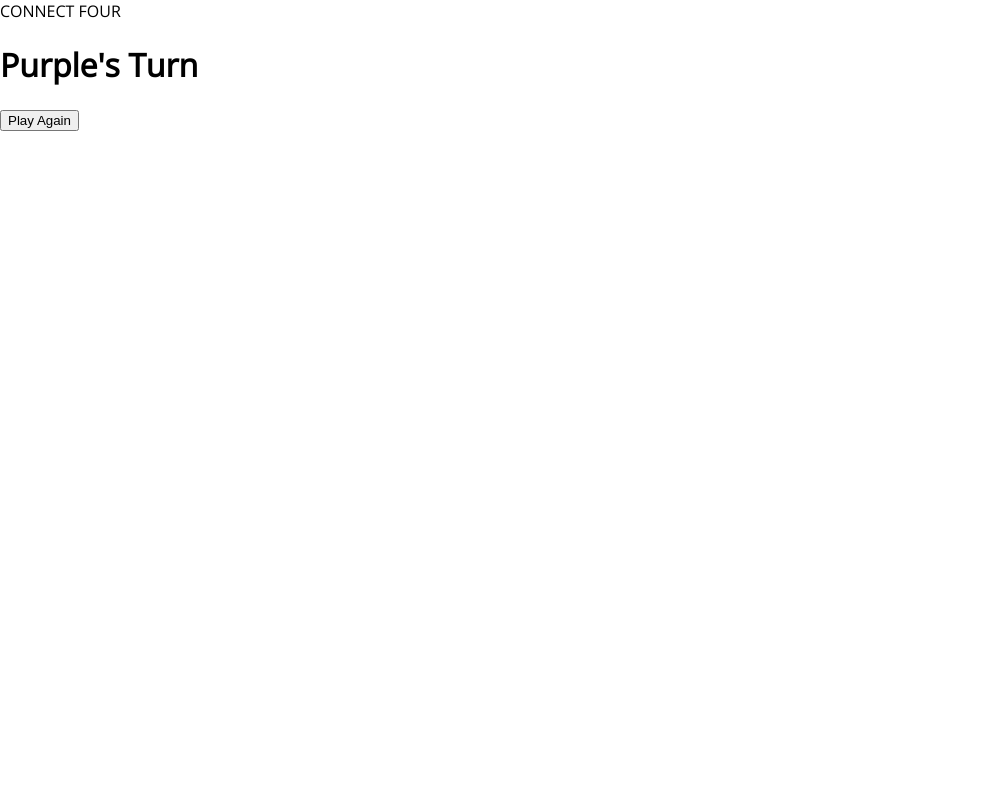
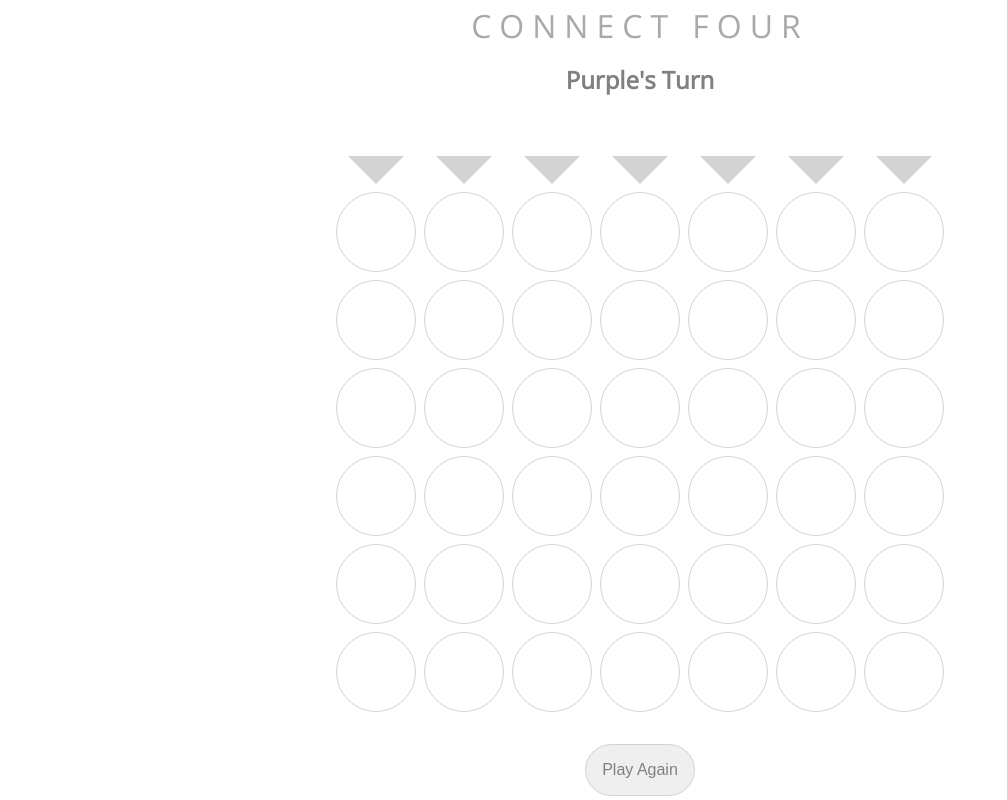
Before and after one commit to myDeveloperJourney/connect-four-app, a plain HTML site: page index.html in a window 1280 px wide. Shown: the whole page, without its empty margins (0-1007 px from the left). Drawn offline with nearby package versions, Linux system fonts and the light colour scheme.

Commit message:
completes styles

```diff
--- a/styles/style.css
+++ b/styles/style.css
@@ -6,36 +6,44 @@ body {
     font-family: "Open Sans", Helvetica, Arial, sans-serif;
     height: 100vh;
     margin: 0;
-
-    /* create a flex container with items in a column */
-    /* center the content vertically and horizontally */
-
+    display: flex;
+    flex-direction: column;
+    justify-content: center;
+    align-items: center;
 }
 
 header {
-    /* styling for header - size, color*/
+    font-size: 4vmin;
+    color: darkgrey;
+    letter-spacing: 1vmin;
 }
 
 h1 {
-     /* styling for heading - size, color*/
+    color: grey;
+    font-size: 3vmin;
 }
 
 #markers {
-    width: 75vmin;
-    margin: auto;
+    /* width: 75vmin; */
+    /* margin: auto; */
     /* create a  grid container  */
+    display: grid;
     /* create a 7 column grid template */
-    /* hint: look at the repeat() function */
-
+    grid-template-columns: repeat(7, 10vmin);
     /* set a gap between the grid cells */
-
+    gap: 1vmin;
     /* set the margin-top between heading and markers */
+    margin-top: 4vmin;
 }
 
 #markers > div {
-
     /* set a height for the marker */
+    height: 10vmin;
     /* provide a wide border width and solid border style */
+    border-width: 5vmin;
+    border-color: lightgrey transparent transparent;
+    border-style: solid;
+    transform: scale(.7);
     /* use the border-color to make the top border grey but the other sides should be transparent*/
     /* https://www.w3schools.com/cssref/pr_border-color.php */
     /* use the transform property to display it 75% of its original size */
@@ -43,29 +51,46 @@ h1 {
 #markers > div:hover {
 
     /* transform the scale to increase size */
+    transform: scale(.9);
    /* add a transition to 'ease-in' the scaling animation */
+    transition: transform 150ms ease-in;
    /* change the border-top property to another color */
+   border-top-color: darkgrey;
 }
 
 #board {
+    /* create a grid container  */
+    display: grid;
+    /* create a 7 column grid template */
+    grid-template-columns: repeat(7, 10vmin);
+    /* create a 6 row grid template */
+    grid-template-rows: repeat(6, 10vmin);
+    /* provide a small gap between rows and columns */
+    gap: 1vmin;
 
-    /* create a grid container  */
-    /* create a 7 column grid template */
-    /* create a 6 row grid template */
-    /* provide a small gap between rows and columns */
-
+    margin-top: -4vmin;
 }
 
 #board > div {
     /* provide a border radius to round the corners of the div */
+    border: .01vmin solid lightgrey;
+    border-radius: 50%;
 }
 
 button {
     /* set padding, font-size, and color for the button */
     /* set a border and border radius for the button */
+    margin-top: 4vmin;
+    padding: 2vmin;
+    font-size: 2vmin;
+    border: 0.01vmin solid lightgrey;
+    border-radius: 4vmin;
+    color: grey;
 }
 
 button:hover {
     /* change the background color on hover*/
+    background-color: darkgrey;
+    color: white;
     /* change the font color on hover */
 }
```
